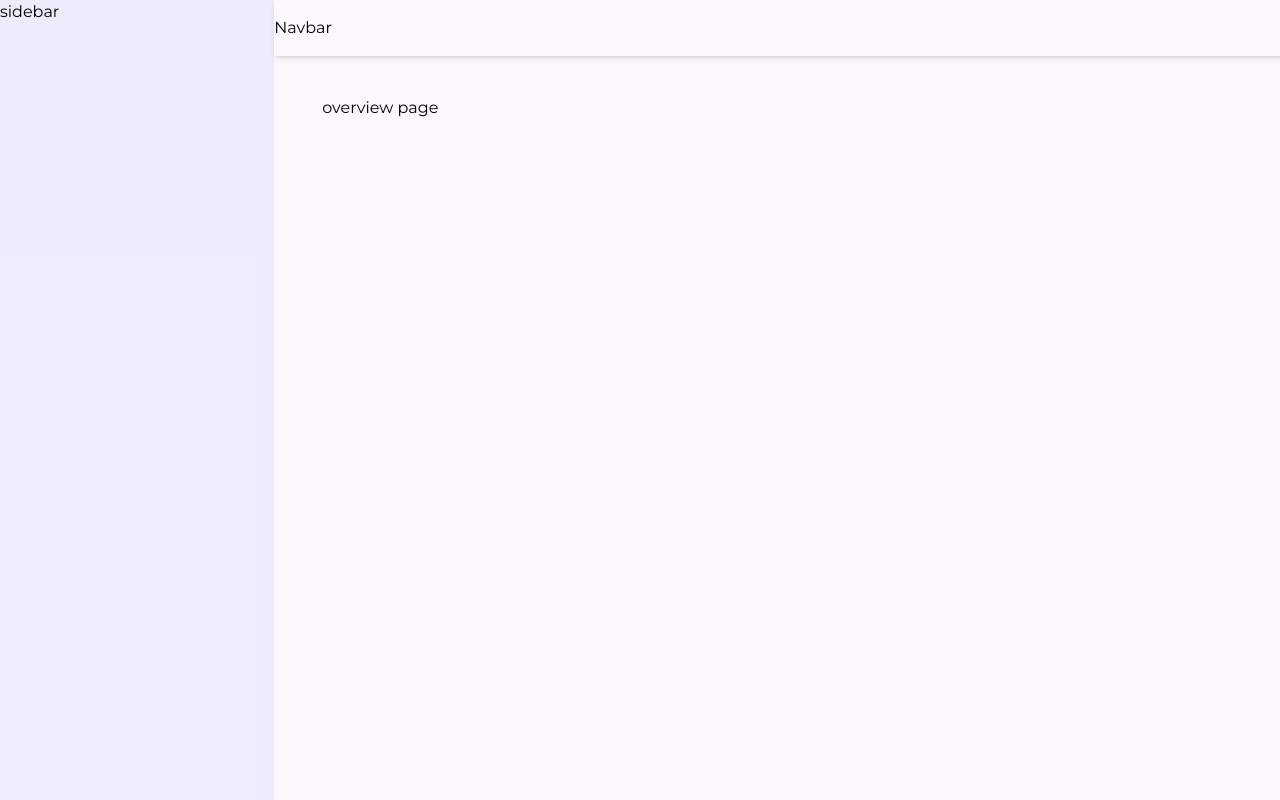
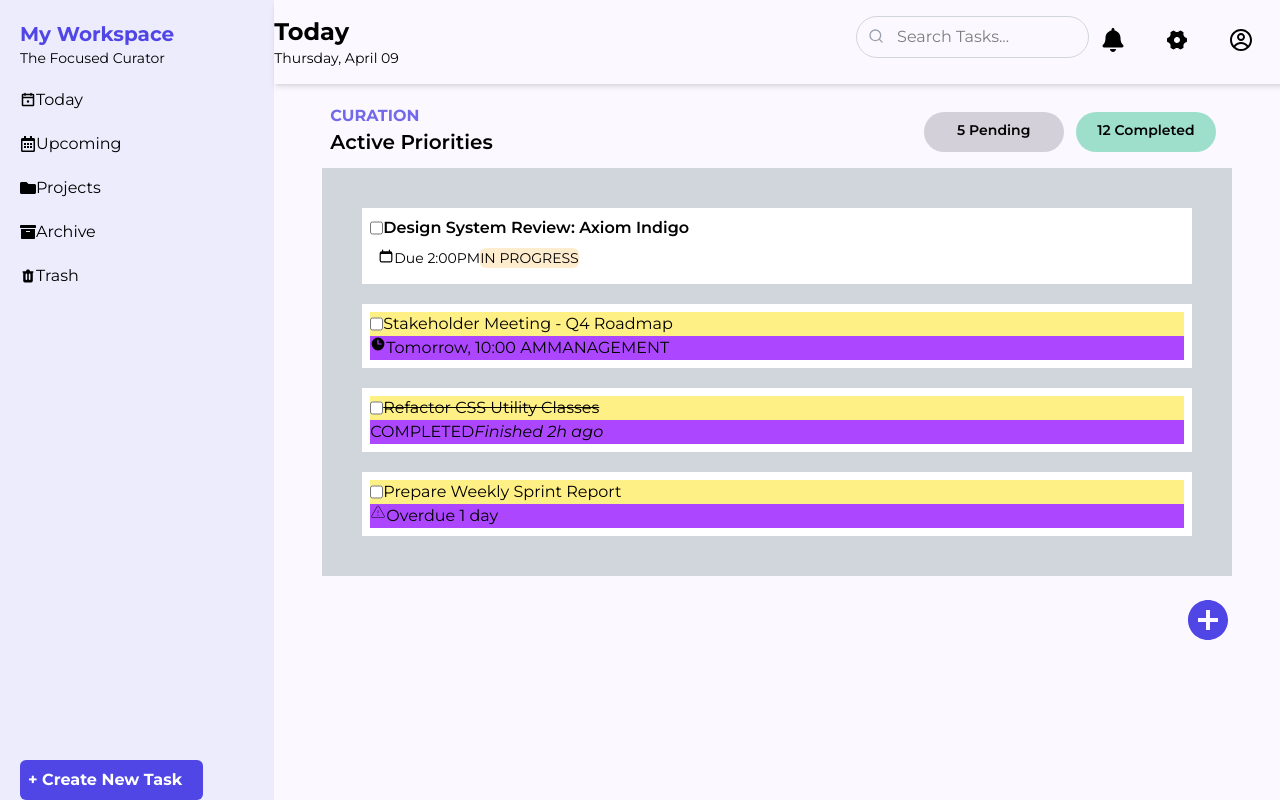
Before and after one commit to johnchuma/react-tailwind, a React (Vite) app: page / in a window 1280 px wide. Built offline with nearby package versions, Linux system fonts and the light colour scheme.

Commit message:
UI modificatication

```diff
--- /dev/null
+++ b/src/components/navbar.jsx
@@ -0,0 +1,35 @@
+import { LuSearch } from "react-icons/lu";
+import { FaBell } from "react-icons/fa";
+import { RiSettings4Fill } from "react-icons/ri";
+import { CgProfile } from "react-icons/cg";
+
+const Navbar = () => {
+    return (
+        <>
+            <div className="flex w-full bg-white/10 shadow-md py-4 fixed ">
+                <div className="block w-5/11">
+                    <h1 className="font-bold text-2xl">Today</h1>
+                    <p className="text-sm">Thursday, April 09 </p>
+                </div>
+                <div className="flex w-6/11">
+                    <div className="relative w-2/6">
+                        <LuSearch className= "absolute left-3 top-3 text-gray-400" />
+                        <input
+                        type="text"
+                        placeholder="Search Tasks..."
+                        className="w-full pl-10 pr-4 py-2 border border-gray-300 rounded-full"
+                        />
+                    </div>
+                    <div className="flex w-4/6 gap-10 p-3">
+                        <FaBell className="text-2xl"/>
+                        <RiSettings4Fill className="text-2xl" />
+                        <CgProfile className="text-2xl" />
+                    </div>
+                </div>
+
+            </div>
+        </>
+     );
+}
+
+export default Navbar;
--- /dev/null
+++ b/src/components/sidebar.jsx
@@ -0,0 +1,43 @@
+import { PiCalendarDotBold } from "react-icons/pi";
+import { FaRegCalendarAlt, FaFolder, FaArchive } from "react-icons/fa";
+import { HiTrash } from "react-icons/hi";
+
+const Sidebar = () => {
+    return (
+        <>
+            <div className="relative w-3/14 h-screen bg-primary/10 p-5">
+                <h2 className="text-primary font-bold text-xl">My Workspace</h2>
+                <p className="text-sm">The Focused Curator</p>
+
+                <div className="flex justify-start items-center pt-5">
+                    <PiCalendarDotBold />
+                    <h3>Today</h3>
+                </div>
+
+                <div className="flex justify-start items-center pt-5">
+                    <FaRegCalendarAlt />
+                    <h3>Upcoming</h3>
+                </div>
+
+                <div className="flex justify-start items-center pt-5">
+                    <FaFolder />
+                    <h3>Projects</h3>
+                </div>
+
+                <div className="flex justify-start items-center pt-5">
+                    <FaArchive />
+                    <h3>Archive</h3>
+                </div>
+
+                <div className="flex justify-start items-center pt-5">
+                    <HiTrash />
+                    <h3>Trash</h3>
+                </div>
+
+                <div className="absolute bottom-0 p-2 w-2/3 bg-primary rounded-md font-bold text-white">+ Create New Task</div>
+            </div>
+        </>
+     );
+}
+
+export default Sidebar;
--- a/src/index.css
+++ b/src/index.css
@@ -8,3 +8,10 @@
    --color-tertiary:#F59E0B;
    --color-neutral:#777681
 }
+
+@theme {
+  --tracking-1: 0em;
+  --tracking-2: 0.025em;
+  --tracking-3: 0.05em;
+  --tracking-4: 0.1em;
+}
--- a/src/layouts/mainLayout.jsx
+++ b/src/layouts/mainLayout.jsx
@@ -1,11 +1,13 @@
 import { Outlet } from "react-router-dom";
+import Navbar from "../components/navbar";
+import Sidebar from "../components/sidebar";
 
 const MainLayout = () => {
   return (
     <div className="flex bg-white w-full">
-      <div className="w-3/14 h-screen bg-primary/10">sidebar</div>
+      <Sidebar />
       <div className="w-11/14 bg-[#FCF8FF]">
-        <div className="w-full bg-white/10 shadow-md py-4 fixed ">Navbar</div>
+        <Navbar />
         <div className="pt-24 px-12">
           <Outlet />
         </div>
--- a/src/pages/overviewPage.jsx
+++ b/src/pages/overviewPage.jsx
@@ -1,5 +1,77 @@
+import { HiMiniCalendar } from "react-icons/hi2";
+import { HiMiniClock } from "react-icons/hi2";
+import { PiWarningThin } from "react-icons/pi";
+import { RiAddCircleFill } from "react-icons/ri";
+
 const OverviewPage = () => {
-  return <div>overview page</div>;
+  return (
+    <>
+      <div className="">
+        <div className="flex">
+          <div className="block w-8/12 p-2">
+            <h4 className="text-primary/80 font-bold text-ld">CURATION</h4>
+            <h2 className="text-xl font-semibold">Active Priorities</h2>
+          </div>
+
+          <div className=" flex w-4/12 h-10 m-4 gap-3">
+            <div className="bg-neutral/30 w-2/4 rounded-full p-2 text-center font-semibold text-sm">5 Pending</div>
+            <div className="bg-secondary/40 w-2/4 rounded-full p-2 text-center font-semibold text-sm">12 Completed</div>
+          </div>
+        </div>
+
+        <div className="bg-gray-300 p-5">
+
+          <div className=" bg-white m-5 p-2">
+            <div className="flex">
+              <input type="checkbox" />
+              <p className="font-semibold">Design System Review: Axiom Indigo</p>
+            </div>
+            <div className="flex p-2">
+              <HiMiniCalendar />
+              <h4 className="text-sm">Due 2:00PM</h4>
+              <div className="text-sm bg-tertiary/20 rounded-md">IN PROGRESS</div>
+            </div>
+          </div>
+
+          <div className="grid grid-row-2 bg-red-300 bg-white m-5 p-2">
+            <div className="flex bg-yellow-200">
+              <input type="checkbox" />
+              <p>Stakeholder Meeting - Q4 Roadmap</p>
+            </div>
+            <div className="flex bg-purple-500">
+              <HiMiniClock />
+              <h4>Tomorrow, 10:00 AM</h4>
+              <div>MANAGEMENT</div>
+            </div>
+          </div>
+
+          <div className="bg-white m-5 p-2">
+            <div className="flex bg-yellow-200">
+              <input type="checkbox" />
+              <p className="line-through">Refactor CSS Utility Classes</p>
+            </div>
+            <div className="flex bg-purple-500">
+              <div>COMPLETED</div>
+              <h4 className="italic">Finished 2h ago</h4>
+            </div>
+          </div>
+
+          <div className="bg-white m-5 p-2">
+            <div className="flex bg-yellow-200">
+              <input type="checkbox" />
+              <p>Prepare Weekly Sprint Report</p>
+            </div>
+            <div className="flex bg-purple-500">
+              <PiWarningThin />
+              <h4>Overdue 1 day</h4>
+            </div>
+          </div>
+        </div>
+
+        <div className="flex justify-end items-end pt-5"><RiAddCircleFill className="text-primary text-5xl" /></div>
+      </div>
+    </>
+  );
 };
 
 export default OverviewPage;
--- a/src/pages/upcomingPage.jsx
+++ b/src/pages/upcomingPage.jsx
@@ -1,5 +1,8 @@
 const UpcomingPage = () => {
-  return <div>home pages</div>;
+  return
+  <>
+
+  </>;
 };
 
 export default UpcomingPage;
```
Also changed, not shown: src/assets/picture.jpeg (added), 1 other file (tests, documents, lock files or other folders).
